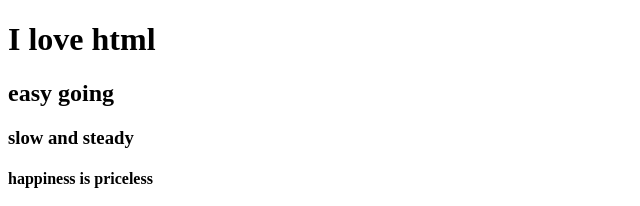
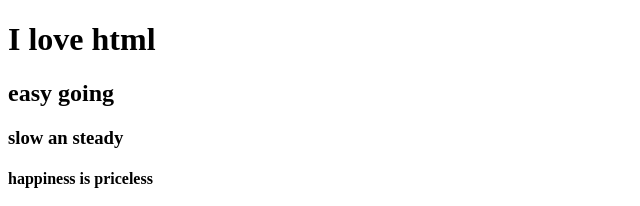
Before and after one commit to Wakz22/htmlproject1, a plain HTML site: page index.html in a window 1280 px wide. Shown: the top 206 px of the page, 0-640 px from the left. Drawn offline with Linux system fonts and the light colour scheme.

Commit message:
Another one

```diff
--- a/index.html
+++ b/index.html
@@ -12,7 +12,7 @@
     <!-- this is the heading -->
 <h1 title="this is H1" id="the header" class="heading">I love html</h1>
 <h2 title="this is H2" id="the header" class="heading">easy going</h2>
-<h3>slow and steady</h3>
+<h3>slow an steady</h3>
 <h4>happiness is priceless</h4>
 <img src="https://farm9.staticflickr.com/8669/16105856183_292735172c_o.jpg" alt="" srcset="">
 
```
